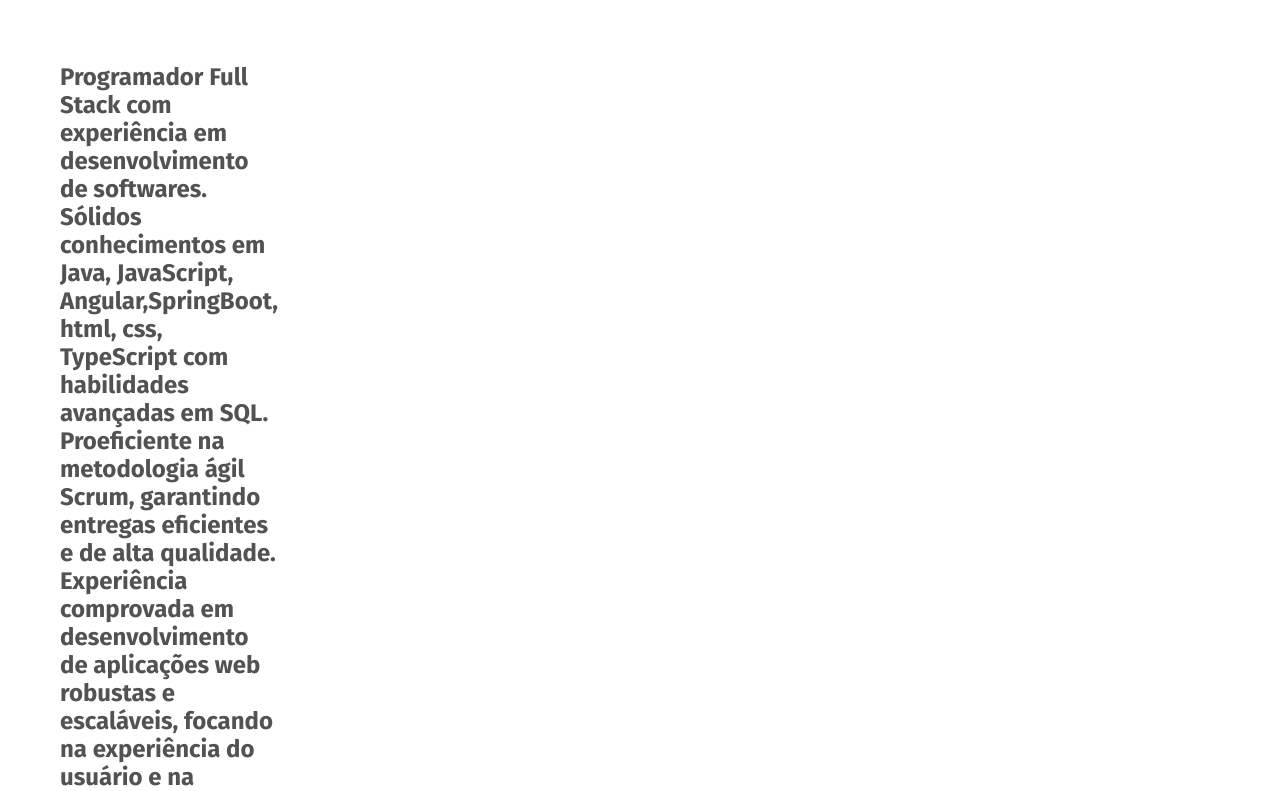
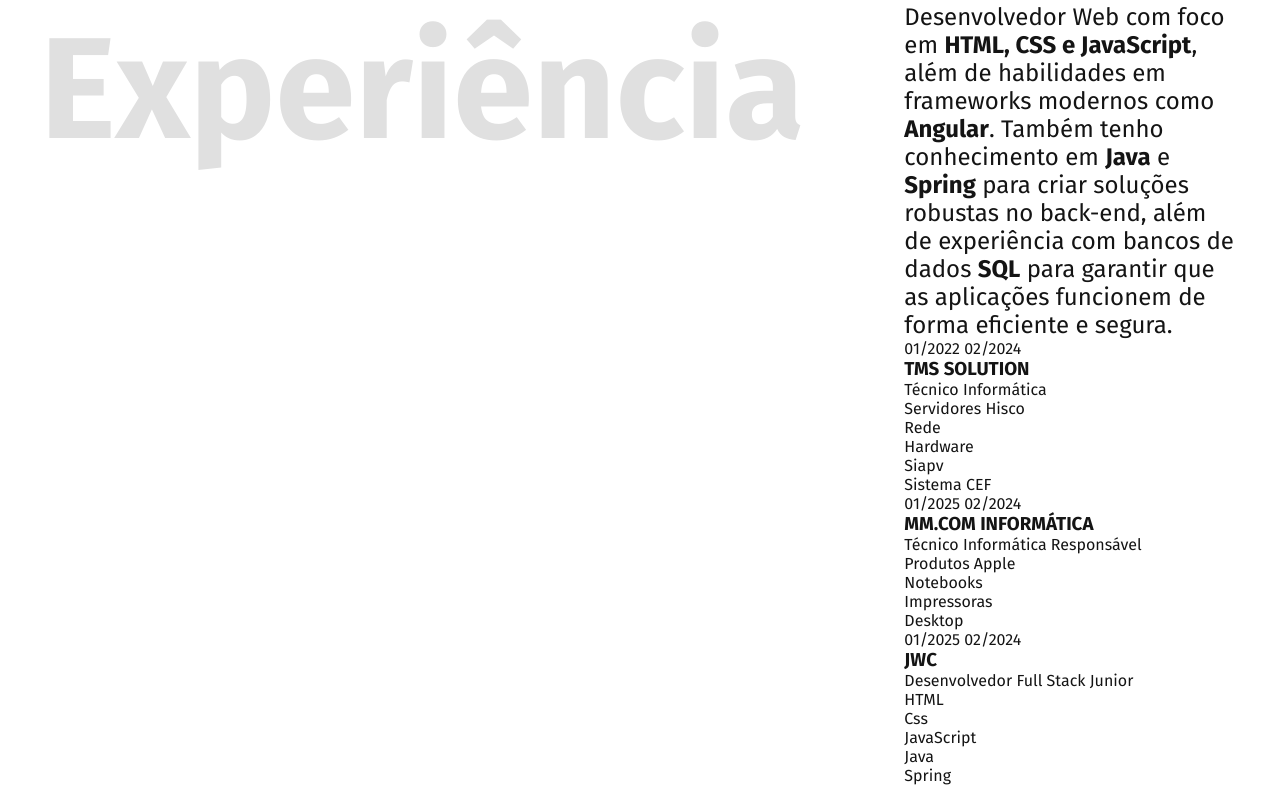
Before and after one commit to marcostuliogonzaga/Projeto-Portifolio, a plain HTML site: page index.html in a window 1280 px wide. Shown: the part 801-1592 px from the top of the page. Drawn offline with Linux system fonts and the light colour scheme.

Commit message:
Alterações dia 18/02/2025

```diff
--- a/CSS/style.css
+++ b/CSS/style.css
@@ -5,6 +5,8 @@
 */
 
 body {
+
+
 
      font-family: "Fira Sans", Arial ,sans-serif; /* Define a fonte PRINCIPAL PARA O SITE */
      margin: 0px ; /* remove qualquer margem padrão aplicada pelo navegador */
@@ -93,5 +95,18 @@
     grid-template-columns: 1fr 2fr;
     gap: 100px;
 
+}
+.experiencia .subtitulo {
+
+    color: #e0e0e0;
 
 }
+
+.experiencia-texto {
+    font-size: 24px;
+
+}
+
+.subtitulo {
+    font-size: 144px;
+}
--- a/index.html
+++ b/index.html
@@ -1,15 +1,13 @@
 <!DOCTYPE html>
 <html lang="pt-br">
 <head>
-
     <meta charset="UTF-8">
     <meta name="viewport" content="width=device-width, initial-scale=1.0">
-    <title>Marcos Gonzaga - Desenvolvedor Full Stack</title>
-    <link rel="stylesheet" href="CSS/style.css">
+    <title>William - Desenvolvedor Full Stack</title>
     <link rel="preconnect" href="https://fonts.googleapis.com">
     <link rel="preconnect" href="https://fonts.gstatic.com" crossorigin>
     <link href="https://fonts.googleapis.com/css2?family=Fira+Sans:ital,wght@0,100;0,200;0,300;0,400;0,500;0,600;0,700;0,800;0,900;1,100;1,200;1,300;1,400;1,500;1,600;1,700;1,800;1,900&display=swap" rel="stylesheet">
-
+    <link rel="stylesheet" href="css/style.css">
 </head>
 <body>
     <header class="header">
@@ -24,25 +22,66 @@
     </header>
 
     <main class="introducao">
-        <img src="./perfil.jpg" alt="">
+        <img src="./img/perfil.jpg" alt="Lobo Cinza">
         <div>
             <h1>Marcos Túlio Santos Gonzaga</h1>
-            <p>Cidade - Rio de Janeiro/RJ</p>
-            <p>Programador FullStack</p>
+            <p>✅ <strong>Desenvolvedor Full Stack  </strong></p>
+            <p>Desenvolvedor Full stack apaixonado por tecnologia, aprendizado contínuo e criação de aplicações performáticas e escaláveis.</p>
         </div>
+    </main>
 
     <section id="experiencia" class="experiencia">
-            <h2 class="subtitulo"Experiência</h2>
+        <h2 class="subtitulo">Experiência</h2>
         <div>
             <p class="experiencia-texto">
-                        Programador Full Stack com experiência em desenvolvimento de softwares. Sólidos conhecimentos em Java, JavaScript, Angular,SpringBoot, html, css, TypeScript com habilidades avançadas em SQL. Proeficiente na metodologia ágil Scrum, garantindo entregas eficientes e de alta qualidade. Experiência comprovada em desenvolvimento de aplicações web robustas e escaláveis, focando na experiência do usuário e na otimização de performance. Pronto para enfrentar desafios e contribuir positivamente em projetos inovadores. Aberto a novas oportunidades e colaborações no campo da tecnologia.
+             Desenvolvedor Web com foco em <strong>HTML, CSS e JavaScript</strong>, além de habilidades em frameworks modernos como <strong>Angular</strong>. Também tenho conhecimento em <strong>Java</strong> e <strong>Spring</strong> para criar soluções robustas no back-end, além de experiência com bancos de dados <strong>SQL</strong> para garantir que as aplicações funcionem de forma eficiente e segura.
+        </p>
 
-                    </p>
+        <div class="empresa">
+
+            <span class="empresa-ano">01/2022 02/2024</span>
+            <h3 class="empresa-titulo">TMS SOLUTION</h3>
+            <span class="empresa-titulo">Técnico Informática</span>
+            <p class="empresa-texto">Servidores Hisco</p>
+            <p class="empresa-texto">Rede</p>
+            <p class="empresa-texto">Hardware</p>
+            <p class="empresa-texto">Siapv</p>
+            <p class="empresa-texto">Sistema CEF</p>
+
+
+        <div class="empresa">
+
+            <span class="empresa-ano">01/2025 02/2024</span>
+            <h3 class="empresa-titulo">MM.COM INFORMÁTICA</h3>
+            <span class="empresa-titulo">Técnico Informática Responsável</span>
+            <p class="empresa-texto">Produtos Apple</p>
+            <p class="empresa-texto">Notebooks</p>
+            <p class="empresa-texto">Impressoras</p>
+            <p class="empresa-texto">Desktop</p>
+            <p class="empresa-texto"></p>
+
+          <div class="empresa">
+
+                <span class="empresa-ano">01/2025 02/2024</span>
+                <h3 class="empresa-titulo">JWC</h3>
+                <span class="empresa-titulo">Desenvolvedor Full Stack Junior</span>
+                <p class="empresa-texto">HTML</p>
+                <p class="empresa-texto">Css</p>
+                <p class="empresa-texto">JavaScript</p>
+                <p class="empresa-texto">Java</p>
+                <p class="empresa-texto">Spring</p>
+
+
+
+
+
             </div>
-
+        </div>
     </section>
 
-    </main>
+
+
+
 
 </body>
 </html>
```
Also changed, not shown: img/perfil.jpg (added). Lines whose indentation alone changed are shown as unchanged.
